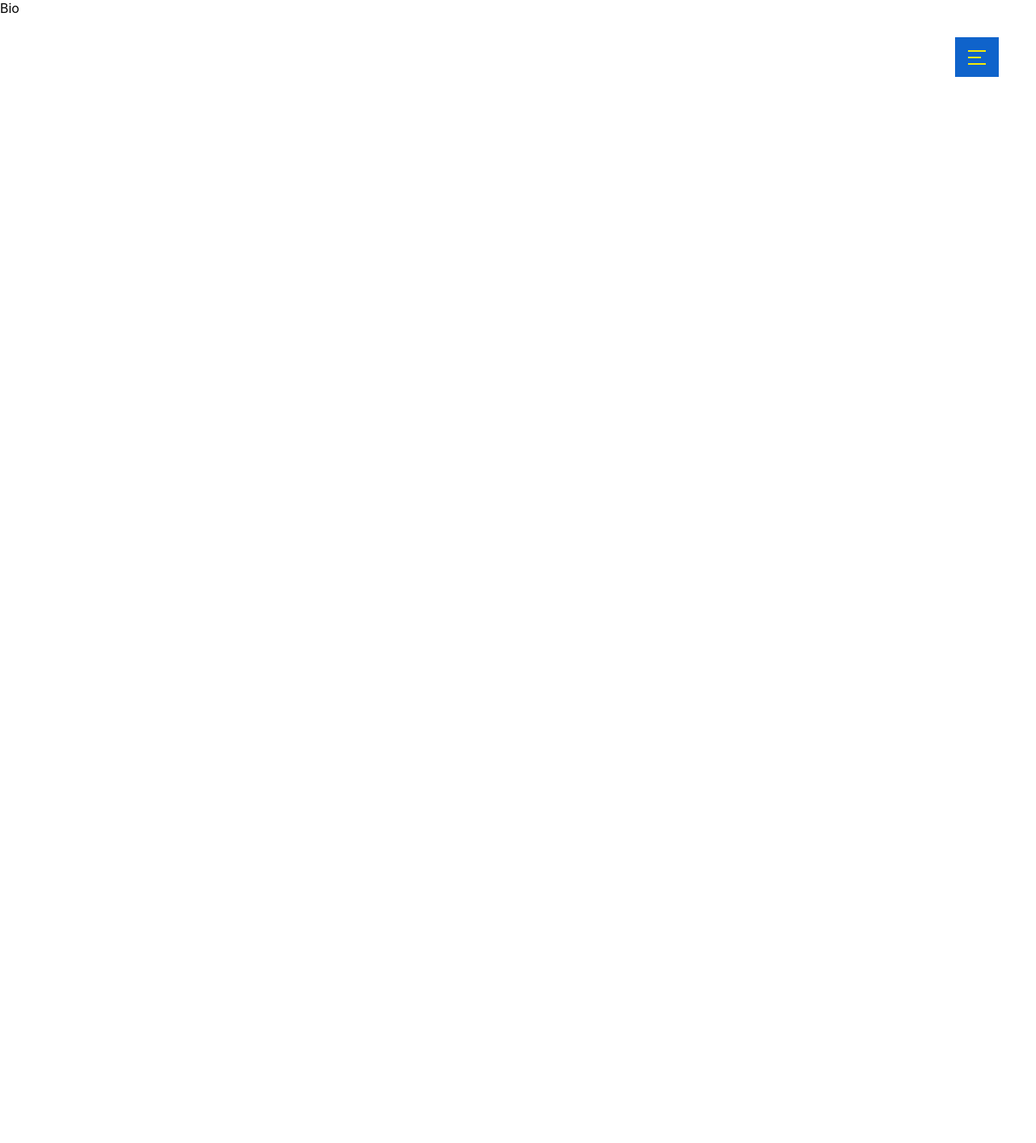
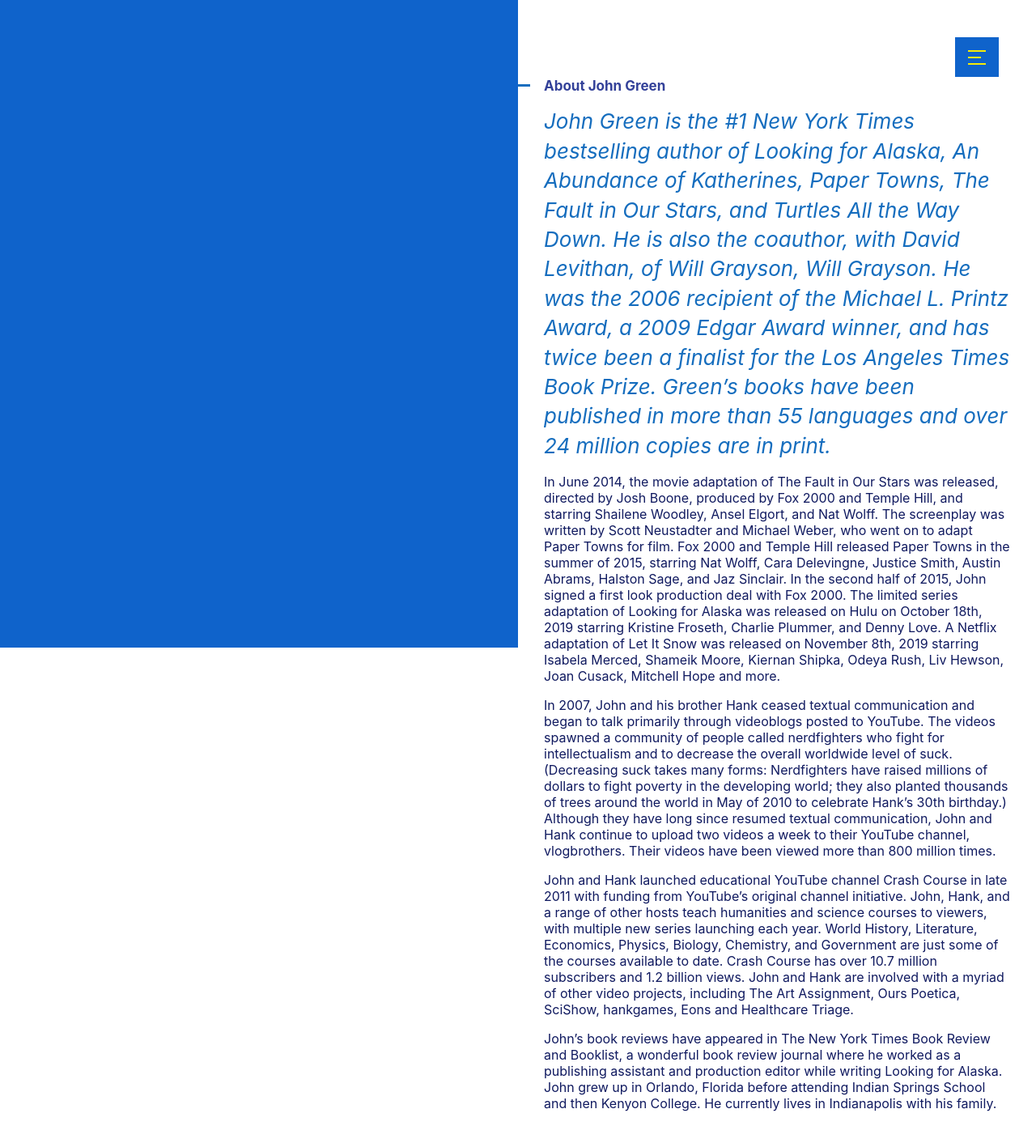
Before and after one commit to Dhiraj5789/author-portfolio-website, a Next.js app: page /bio in a window 1280 px wide. Shown: the top 1412 px of the page at 81% size. Before the commit the page ends 800 px from the top, so only its background shows below. Built offline with nearby package versions, Linux system fonts and the light colour scheme.

Commit message:
bio section added

```diff
--- /dev/null
+++ b/data.ts
@@ -0,0 +1,23 @@
+export const AUTHOR = "John Green";
+
+export const HomePageData = {
+  LandingPara:
+    "John Green is the New York Times bestselling author of Looking for Alaska,  An Abundance of Katherines, Paper Towns, The Fault in Our Stars, Turtles All the Way Down, and The Anthropocene Reviewed. He is one half of the vlogbrothers on YouTube and co-creator of educational series Crash Course. ",
+  Sections: [
+    {
+      title: "The Anthropocene Reviewed 1",
+      paragraph:
+        " The book is a a deeply moving and insightful collection of personal essays from #1 bestselling author John Green, adapted from his critically acclaimed podcast ",
+    },
+    {
+      title: "The Anthropocene Reviewed 2",
+      paragraph:
+        " The book is a a deeply moving and insightful collection of personal essays from #1 bestselling author John Green, adapted from his critically acclaimed podcast ",
+    },
+    {
+      title: "The Anthropocene Reviewed 3",
+      paragraph:
+        " The book is a a deeply moving and insightful collection of personal essays from #1 bestselling author John Green, adapted from his critically acclaimed podcast ",
+    },
+  ],
+};
--- a/modules/lined-section/styles.ts
+++ b/modules/lined-section/styles.ts
@@ -7,9 +7,12 @@
     color: ${DARK_BLUE};
     margin-top: 1rem;
   }
+  @media (max-width: 420px) {
+    margin: 2rem 0.5rem;
+  }
 `;
 
-export const H3 = styled.h3`
+export const H2 = styled.h3`
   color: ${DARK_PURPLE};
   font-weight: 700;
   font-style: normal;
@@ -30,6 +33,9 @@
       top: 8px;
       background-color: ${LIGH_BLUE};
       z-index: -1;
+      @media (max-width: 420px) {
+        width: 0;
+      }
     }
   }
 `;
--- a/pages/_app.tsx
+++ b/pages/_app.tsx
@@ -1,6 +1,8 @@
 import type { AppProps } from "next/app";
 import TemporaryDrawer from "../modules/nav-drawer";
+import { ProfilePitcure } from "../modules/profile-picture";
 import "./global.css";
+import { Main } from "./styles";
 
 export default function App({ Component, pageProps }: AppProps) {
   return (
@@ -8,7 +10,10 @@
       <nav>
         <TemporaryDrawer />
       </nav>
-      <Component {...pageProps} />
+      <ProfilePitcure />
+      <Main>
+        <Component {...pageProps} />
+      </Main>
     </>
   );
 }
--- a/pages/bio/index.tsx
+++ b/pages/bio/index.tsx
@@ -1,3 +1,77 @@
+import { AUTHOR } from "../../data";
+import { H2 } from "../../modules/lined-section/styles";
+import { ProfilePictureContainer } from "../../modules/profile-picture/styles";
+import { Main } from "../styles";
+import { H3, Section } from "./styles";
+
 export default function () {
-  return <>Bio</>;
+  return (
+    <>
+      <ProfilePictureContainer />
+      <Section>
+        <H2>
+          <em>About {AUTHOR}</em>
+        </H2>
+        <H3>
+          John Green is the #1 New York Times bestselling author of Looking for
+          Alaska, An Abundance of Katherines, Paper Towns, The Fault in Our
+          Stars, and Turtles All the Way Down. He is also the coauthor, with
+          David Levithan, of Will Grayson, Will Grayson. He was the 2006
+          recipient of the Michael L. Printz Award, a 2009 Edgar Award winner,
+          and has twice been a finalist for the Los Angeles Times Book Prize.
+          Green’s books have been published in more than 55 languages and over
+          24 million copies are in print.
+        </H3>
+        <p>
+          In June 2014, the movie adaptation of The Fault in Our Stars was
+          released, directed by Josh Boone, produced by Fox 2000 and Temple
+          Hill, and starring Shailene Woodley, Ansel Elgort, and Nat Wolff. The
+          screenplay was written by Scott Neustadter and Michael Weber, who went
+          on to adapt Paper Towns for film. Fox 2000 and Temple Hill released
+          Paper Towns in the summer of 2015, starring Nat Wolff, Cara
+          Delevingne, Justice Smith, Austin Abrams, Halston Sage, and Jaz
+          Sinclair. In the second half of 2015, John signed a first look
+          production deal with Fox 2000. The limited series adaptation of
+          Looking for Alaska was released on Hulu on October 18th, 2019 starring
+          Kristine Froseth, Charlie Plummer, and Denny Love. A Netflix
+          adaptation of Let It Snow was released on November 8th, 2019 starring
+          Isabela Merced, Shameik Moore, Kiernan Shipka, Odeya Rush, Liv Hewson,
+          Joan Cusack, Mitchell Hope and more.{" "}
+        </p>
+        <p>
+          In 2007, John and his brother Hank ceased textual communication and
+          began to talk primarily through videoblogs posted to YouTube. The
+          videos spawned a community of people called nerdfighters who fight for
+          intellectualism and to decrease the overall worldwide level of suck.
+          (Decreasing suck takes many forms: Nerdfighters have raised millions
+          of dollars to fight poverty in the developing world; they also planted
+          thousands of trees around the world in May of 2010 to celebrate Hank’s
+          30th birthday.) Although they have long since resumed textual
+          communication, John and Hank continue to upload two videos a week to
+          their YouTube channel, vlogbrothers. Their videos have been viewed
+          more than 800 million times.
+        </p>{" "}
+        <p>
+          John and Hank launched educational YouTube channel Crash Course in
+          late 2011 with funding from YouTube’s original channel initiative.
+          John, Hank, and a range of other hosts teach humanities and science
+          courses to viewers, with multiple new series launching each year.
+          World History, Literature, Economics, Physics, Biology, Chemistry, and
+          Government are just some of the courses available to date. Crash
+          Course has over 10.7 million subscribers and 1.2 billion views. John
+          and Hank are involved with a myriad of other video projects, including
+          The Art Assignment, Ours Poetica, SciShow, hankgames, Eons and
+          Healthcare Triage.
+        </p>
+        <p>
+          John’s book reviews have appeared in The New York Times Book Review
+          and Booklist, a wonderful book review journal where he worked as a
+          publishing assistant and production editor while writing Looking for
+          Alaska. John grew up in Orlando, Florida before attending Indian
+          Springs School and then Kenyon College. He currently lives in
+          Indianapolis with his family.
+        </p>
+      </Section>
+    </>
+  );
 }
--- /dev/null
+++ b/pages/bio/styles.ts
@@ -0,0 +1,23 @@
+import styled from "@emotion/styled";
+import { DARK_BLUE, LIGH_BLUE } from "../../modules/colors";
+
+export const Section = styled.section`
+  margin: 15% 5%;
+  p {
+    color: ${DARK_BLUE};
+    margin-top: 1rem;
+  }
+`;
+
+export const H3 = styled.h3`
+  font-weight: 400;
+  font-style: normal;
+  font-size: 26px;
+  letter-spacing: 0px;
+  text-transform: none;
+  line-height: 1.4em;
+  color: ${LIGH_BLUE};
+  font-style: italic;
+  margin: 1rem 0;
+  text-rendering: optimizeLegibility;
+`;
--- a/pages/global.css
+++ b/pages/global.css
@@ -36,15 +36,3 @@
     font-style: normal;
     position: relative;
 }
-
-em::before{
-    position: absolute;
-    display: block;
-    content: '';
-    height: 3px;
-    width: calc(2 * 3vw - 17px);
-    left: calc(-2 * 3vw);
-    top: 8px;
-    background-color: #156dbe;
-    z-index: -1;
-}
--- a/pages/styles.ts
+++ b/pages/styles.ts
@@ -4,7 +4,6 @@
   position: absolute;
   width: 50vw;
   left: 50vw;
-  padding: 3vw;
   @media (max-width: 420px) {
     width: 100vw;
     left: 0;
```
Also changed, not shown: modules/landing-content/index.tsx (+4 -9 lines), modules/lined-section/index.tsx (+12 -11 lines), pages/home/index.tsx (+8 -9 lines), pages/index.tsx (+2 -7 lines).
